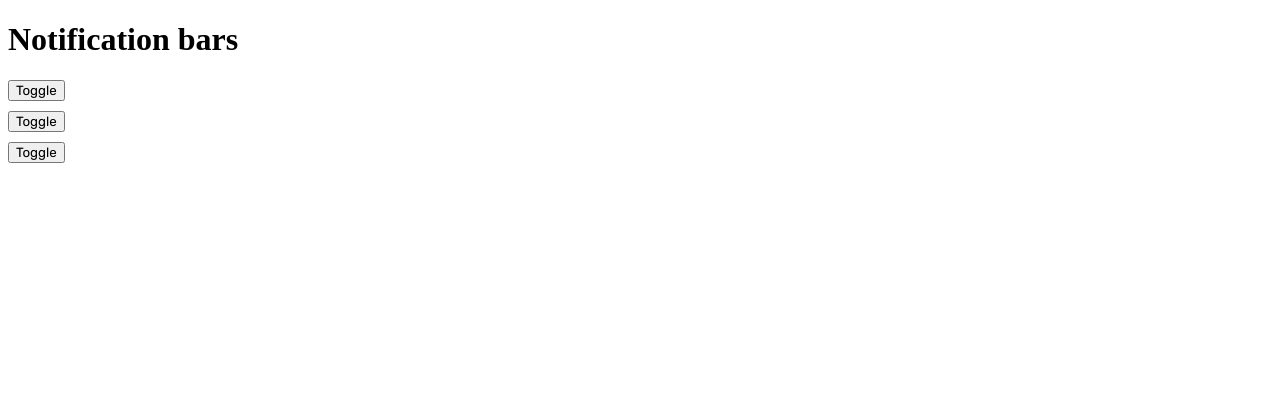
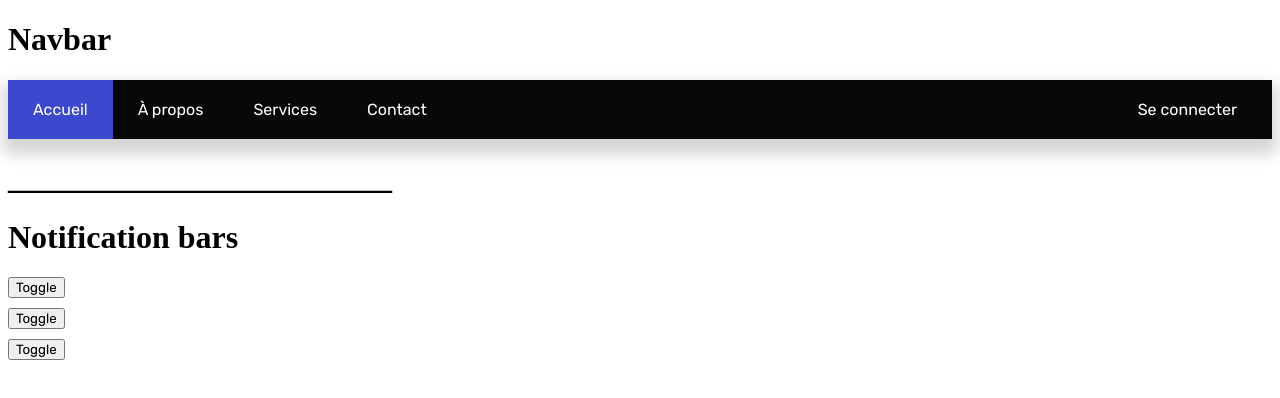
Before and after one commit to AdnenKhiari/Cabinet-Virtuel-Comptable, an Angular app: page / in a window 1280 px wide. Shown: the top 398 px of the page. Built offline with nearby package versions, Linux system fonts and the light colour scheme.

Commit message:
Created navbar

```diff
--- a/src/app/app.component.css
+++ b/src/app/app.component.css
@@ -0,0 +1,4 @@
+* {
+  margin-left: 0;
+  margin-right: 0;
+}
--- a/src/app/app.component.html
+++ b/src/app/app.component.html
@@ -1,3 +1,7 @@
+<h1>Navbar</h1>
+<app-navbar></app-navbar>
+<h1>________________________</h1>
+
 <h1>Notification bars</h1>
 <app-notification-bar
   [message]="'ERROR MSG'"
--- a/src/app/app.module.ts
+++ b/src/app/app.module.ts
@@ -4,10 +4,11 @@ import { BrowserModule } from '@angular/platform-browser'
 import { AppRoutingModule } from './app-routing.module'
 import { AppComponent } from './app.component'
 import { NotificationModule } from './notification/notification.module'
+import { NavbarModule } from './navbar/navbar.module'
 
 @NgModule({
   declarations: [AppComponent],
-  imports: [BrowserModule, AppRoutingModule, NotificationModule],
+  imports: [BrowserModule, AppRoutingModule, NotificationModule, NavbarModule],
   providers: [],
   bootstrap: [AppComponent]
 })
```
